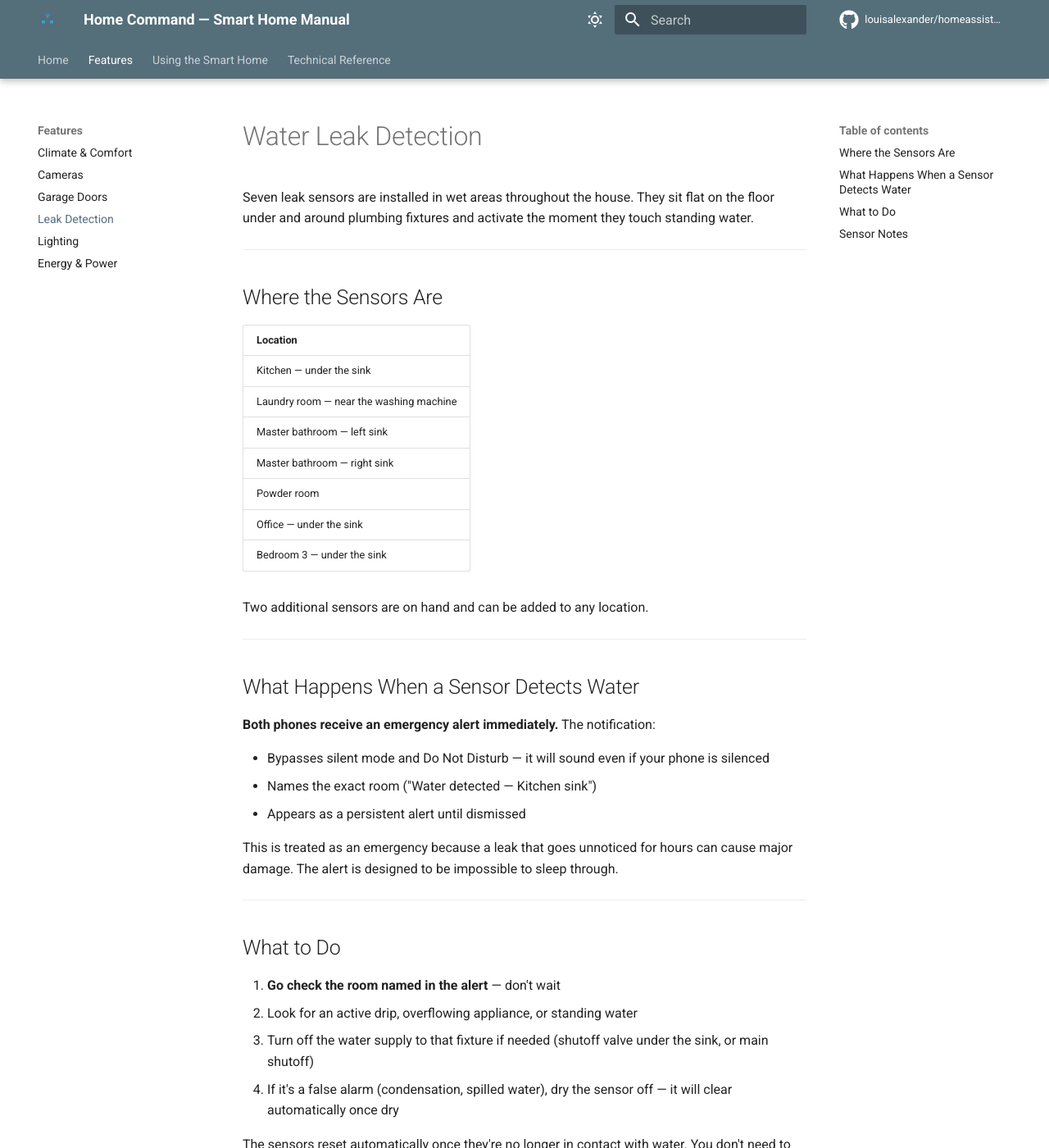
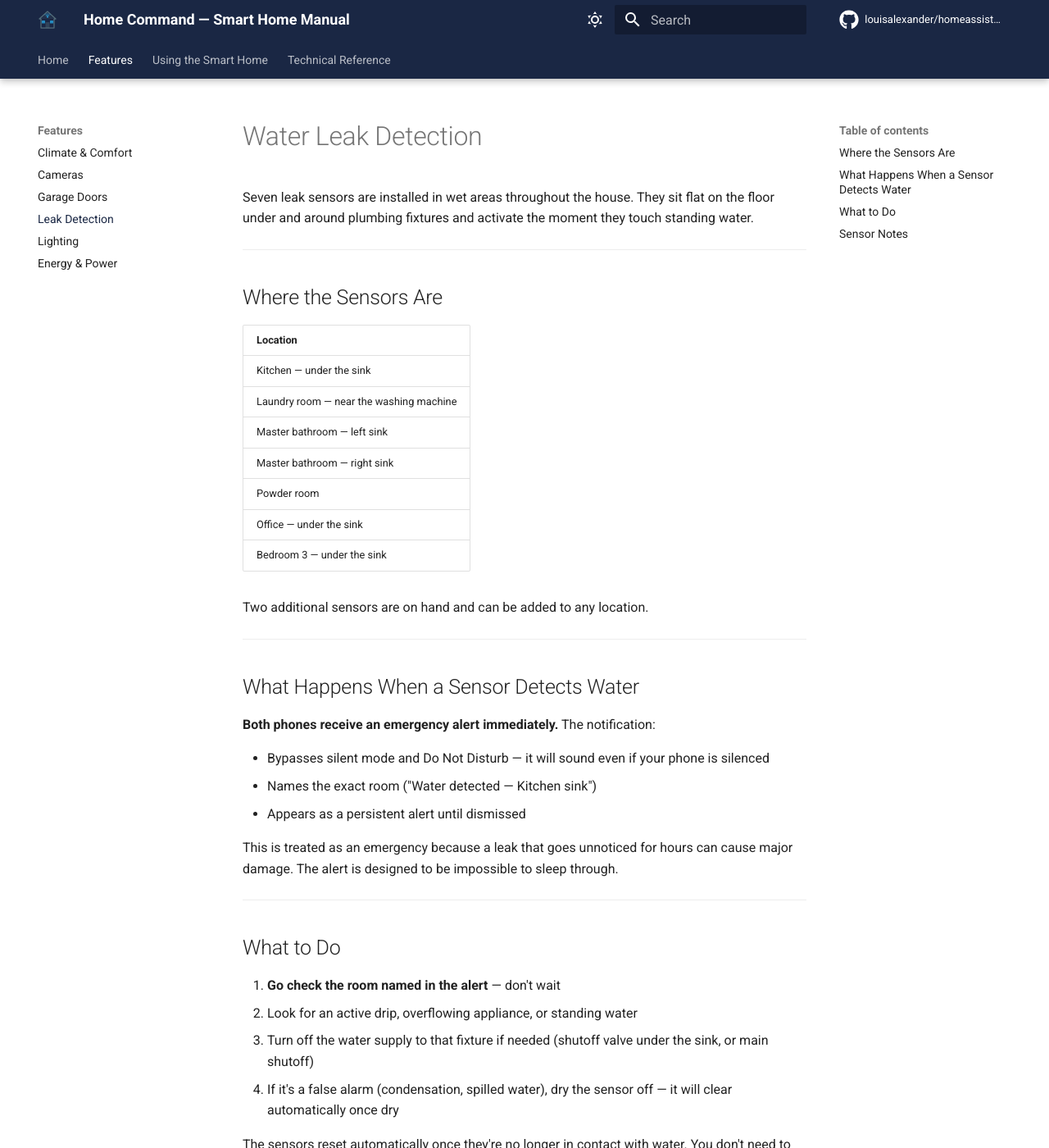
Before and after one commit to louisalexander/homeassistant, an MkDocs documentation site: the page built from docs/leaks.md, in a window 1280 px wide and 1400 px high. Shown: the whole window at 82% size. Built offline with MkDocs 1.6.1 and Material for MkDocs 9.7.7, drawn with Linux system fonts in a browser that asks for light colours; comment, search, counter and statistics services are not loaded.

Commit message:
auto: update extra.css 2026-05-27

```diff
--- a/docs/stylesheets/extra.css
+++ b/docs/stylesheets/extra.css
@@ -1,8 +1,23 @@
 /* Home Command — custom styles */
 
+/* Colors pulled from the banner: dark navy sky + cyan IoT icon glow */
 :root {
-  --md-primary-fg-color: #546e7a;
-  --md-accent-fg-color: #29b6f6;
+  --md-primary-fg-color:        #1a2744;
+  --md-primary-fg-color--light: #243560;
+  --md-primary-fg-color--dark:  #0f1a30;
+  --md-primary-bg-color:        #ffffff;
+  --md-primary-bg-color--light: rgba(255,255,255,0.7);
+  --md-accent-fg-color:         #29b6f6;
+  --md-accent-fg-color--transparent: rgba(41,182,246,0.1);
+  --md-accent-bg-color:         #ffffff;
+}
+
+/* Dark mode — lighten the navy slightly so tabs read well on slate */
+[data-md-color-scheme="slate"] {
+  --md-primary-fg-color:        #1e3a6e;
+  --md-primary-fg-color--light: #2a4f96;
+  --md-primary-fg-color--dark:  #152a52;
+  --md-accent-fg-color:         #4dd9f5;
 }
 
 /* Status badge pills */
```
